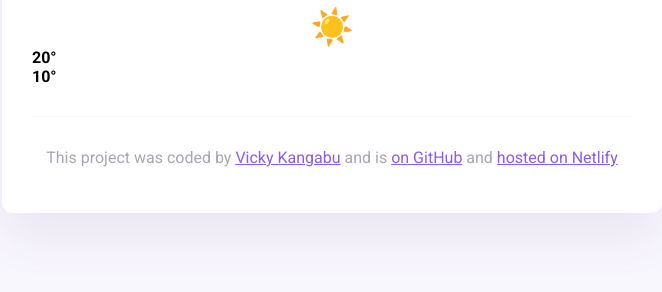
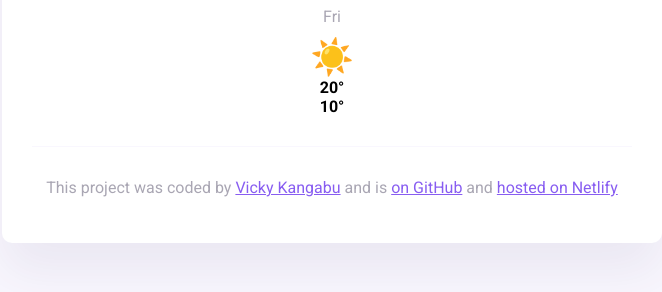
Before and after one commit to LieukaV/vicky-vanilla-weather-project, a plain HTML site: page index.html in a window 1280 px wide. Shown: the part 792-1084 px from the top of the page, without its empty margins (308-970 px from the left). Drawn offline with nearby package versions, Linux system fonts and the light colour scheme.

Commit message:
fixed some minor errors

```diff
--- a/index.html
+++ b/index.html
@@ -95,13 +95,13 @@
 
         </div>
 
-        <div class="Forcast-weather">
-          <div class="forcast-day-weather">
+        <div class="Forecast-weather">
+          <div class="forecast-day-weather">
             <div class="forecast-date-weather">Fri</div>
             <div class="forecast-icon-weather">☀️</div>
             <div class="forecast-temperatures-weather">
-              <div class="temperature-forcast-class"><strong >20°</strong></div>
-              <div class="temperature-forcast-class"><strong >10°</strong></div>
+              <div class="temperature-forecast-class"><strong >20°</strong></div>
+              <div class="temperature-forecast-class"><strong >10°</strong></div>
           </div>
           </div>
 
```
